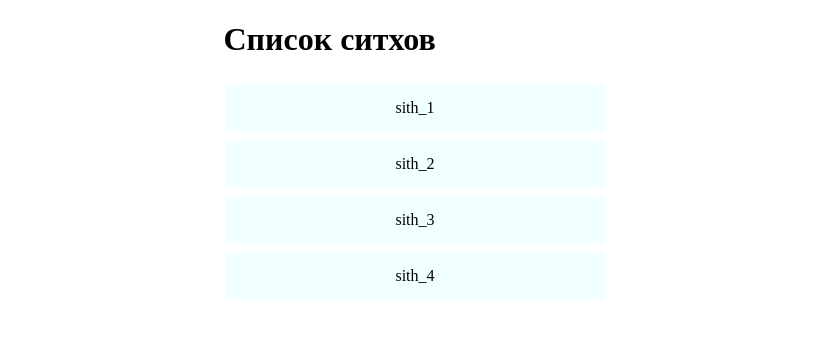
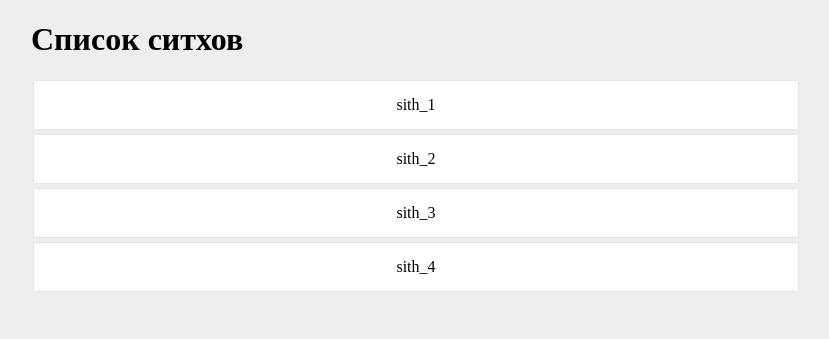
Before and after one commit to fonfab/test_bars, a Django app: page /app/sith_list in a window 1280 px wide. Shown: the top 339 px of the page, without its empty margins (259-1088 px from the left). Run offline with Django 3.2, Linux system fonts and the light colour scheme; data comes from the database, SQL or seed files in the repository.

Commit message:
add answer of recruit list

```diff
--- a/app/urls.py
+++ b/app/urls.py
@@ -1,6 +1,5 @@
 from django.conf.urls import url
 from django.contrib import admin
-from django.urls import include
 from app import views
 
 
@@ -8,4 +7,5 @@ urlpatterns = [
     url(r'recruit_form', views.get_recruit_form, name='recruit_form'),
     url(r'recruit_test', views.get_recruit_test, name='recruit_test'),
     url(r'sith_list', views.get_sith_list, name='sith_list'),
+    url(r'list_recruit', views.get_recruit_list, name='list_recruit'),
 ]
--- a/app/views.py
+++ b/app/views.py
@@ -44,3 +44,16 @@ def get_sith_list(request):
         'list': models.Sith.objects.all()
     }
     return render(request, "app/list_sith.html", context)
+
+
+def get_recruit_list(request):
+    recruit_answer = [{'recruit': item, 'answer': models.QuestionAsk.objects.filter(recruit=item)}
+                      for item in models.Recruit.objects.filter(is_shadow_hands=False).all()]
+
+    print(recruit_answer)
+
+    context = {
+        'sith_id': request.GET.get('sith_id', ''),
+        'list': recruit_answer
+    }
+    return render(request, "app/list_recruit.html", context)
--- a/static/styles/css/main.css
+++ b/static/styles/css/main.css
@@ -1,6 +1,9 @@
+body{
+    background-color: #edeef0;
+}
 
 .main-container{
-    width: 315px;
+    width: 700px;
     /*margin: 15px auto;*/
     display: block;
     margin-left: auto;
@@ -9,6 +12,7 @@
 
 .button{
     background-color: blue;
+    width: 100%;
     border: none;
     color: white;
     padding: 15px 32px;
@@ -25,20 +29,29 @@ a{
 }
 
 .sith_item{
-    background-color: azure;
-    border: none;
-    color: black;
-    width: 100%;
     padding: 15px 32px;
     text-align: center;
     text-decoration: none;
-    display: inline-block;
     font-size: 16px;
     margin: 4px 2px;
     cursor: pointer;
 }
-
 .sith_item:hover{
     color: white;
     background-color: blue;
 }
+
+
+.item{
+    background-color: #ffffff;
+    border: 1px #e3e4e8 solid;
+    color: black;
+    width: 100%;
+}
+
+h3.some_margin{
+    margin: 30px;
+}
+h4.some_margin{
+    margin: 10px 30px;
+}
--- a/templates/app/list_sith.html
+++ b/templates/app/list_sith.html
@@ -4,8 +4,8 @@
 {% block content %}
     <h1>Список ситхов</h1>
     {% for item in list %}
-        <a href="">
-            <div class="sith_item">{{item.name}}</div>
+        <a href="/app/list_recruit?sith_id={{ item.id }}">
+            <div class="item sith_item">{{item.name}}</div>
         </a>
     {% endfor %}
 {% endblock content %}>
```
Also changed, not shown: templates/app/list_recruit.html (added, +20 -0 lines).
